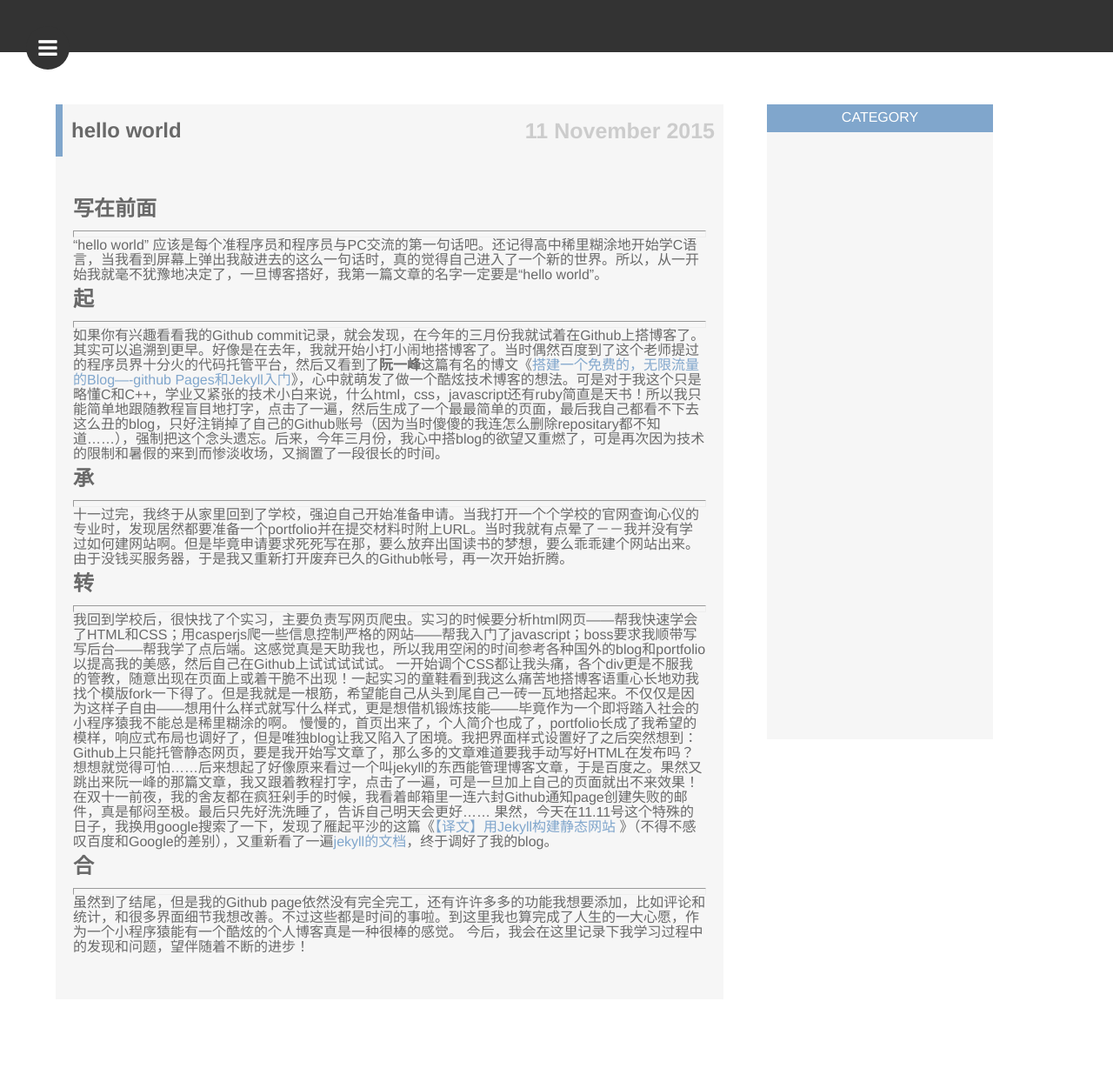
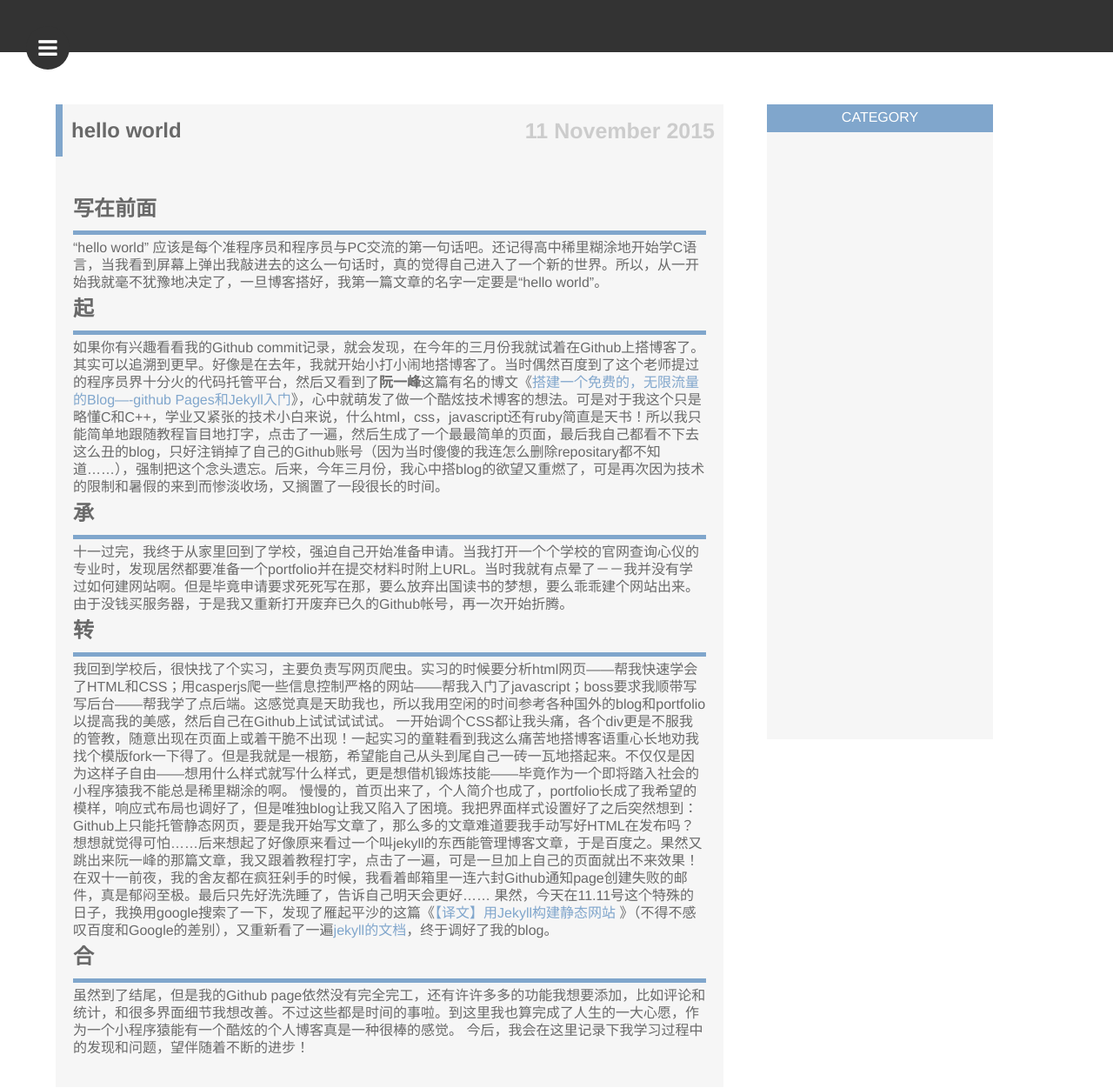
Before and after one commit to xiangxiyun/xiangxiyun.github.io, a Jekyll site: the page built from _posts/2015-11-11-hello-world.md, in a window 1280 px wide. Shown: the top 1251 px of the page at 87% size. Built offline with Jekyll 4.4.1, drawn with Linux system fonts in a browser that asks for light colours.

Commit message:
Update article.css

```diff
--- a/stylesheets/article.css
+++ b/stylesheets/article.css
@@ -77,15 +77,16 @@
     }
 
     .article_content hr{
-      padding: 3px;
       height: 5px;
-      color: rgb(128, 166, 204);
+      border:none;
+      border-top:5px solid rgb(128, 166, 204);
     }
 
     .article_content p{
+        padding-top:5px;
         float: left;
         font-size: 16px;
-        line-height: 17px;
+        line-height: 20px;
         text-align: left;
       }
 
```
